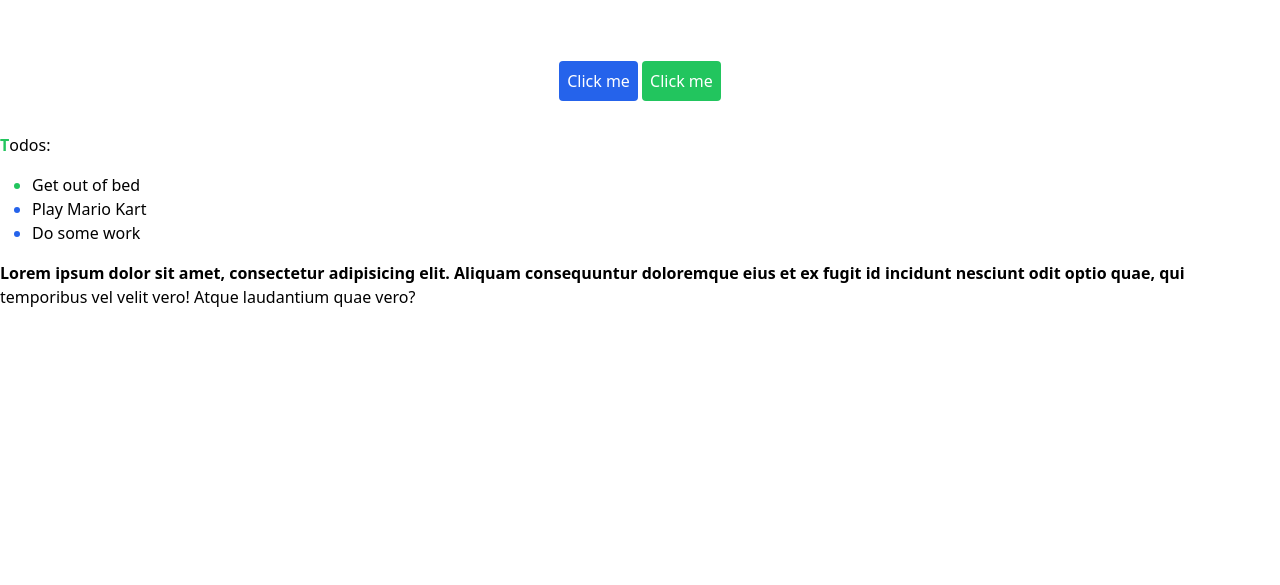
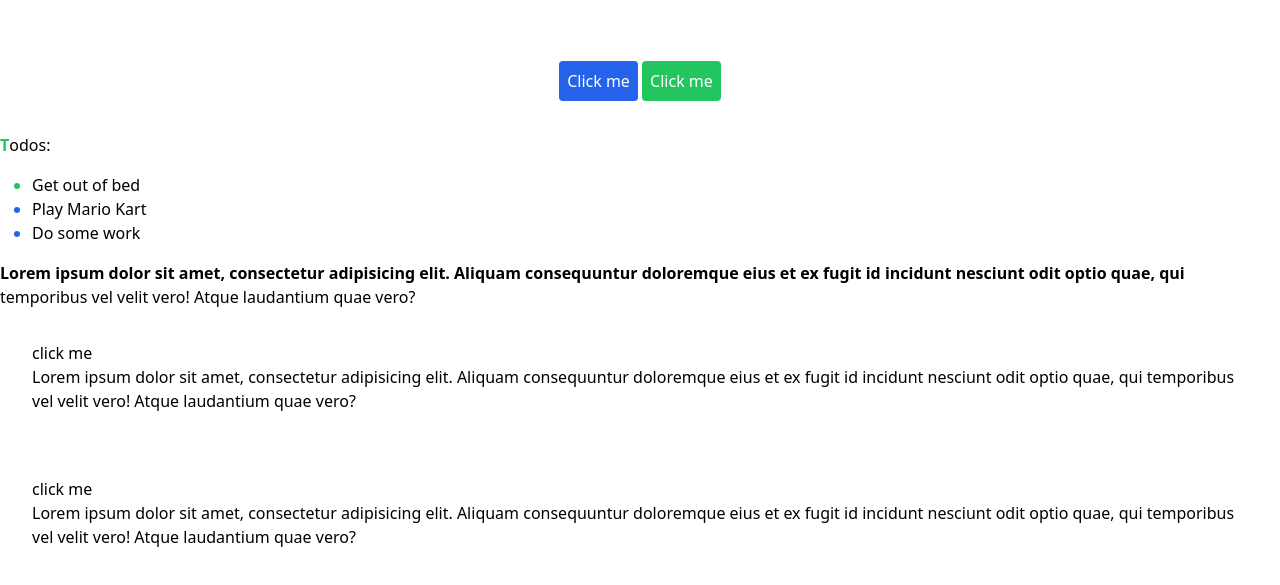
Before and after one commit to Annie-Huang/tailwind-JIT, a website: page index.html in a window 1280 px wide. Shown: the part 107-692 px from the top of the page. Drawn offline with Linux system fonts and the light colour scheme.

Commit message:
Create two more sections

```diff
--- a/index.html
+++ b/index.html
@@ -34,6 +34,24 @@
         consequuntur doloremque eius et ex fugit id incidunt nesciunt odit optio
         quae, qui temporibus vel velit vero! Atque laudantium quae vero?
       </p>
+
+      <div class="p-8">
+        <button>click me</button>
+        <p>
+          Lorem ipsum dolor sit amet, consectetur adipisicing elit. Aliquam
+          consequuntur doloremque eius et ex fugit id incidunt nesciunt odit
+          optio quae, qui temporibus vel velit vero! Atque laudantium quae vero?
+        </p>
+      </div>
+
+      <div class="p-8">
+        <button>click me</button>
+        <p>
+          Lorem ipsum dolor sit amet, consectetur adipisicing elit. Aliquam
+          consequuntur doloremque eius et ex fugit id incidunt nesciunt odit
+          optio quae, qui temporibus vel velit vero! Atque laudantium quae vero?
+        </p>
+      </div>
     </div>
   </body>
 </html>
```
